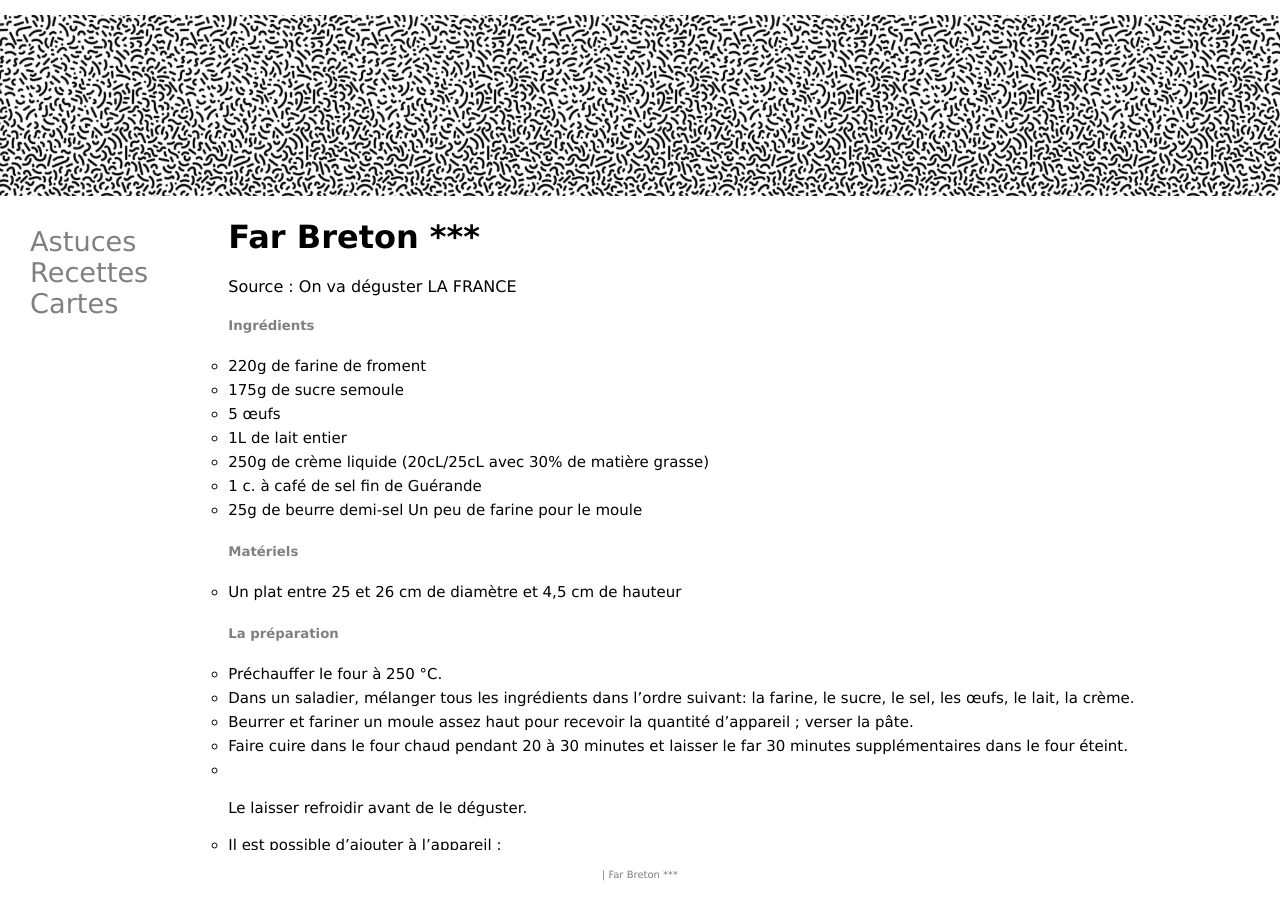
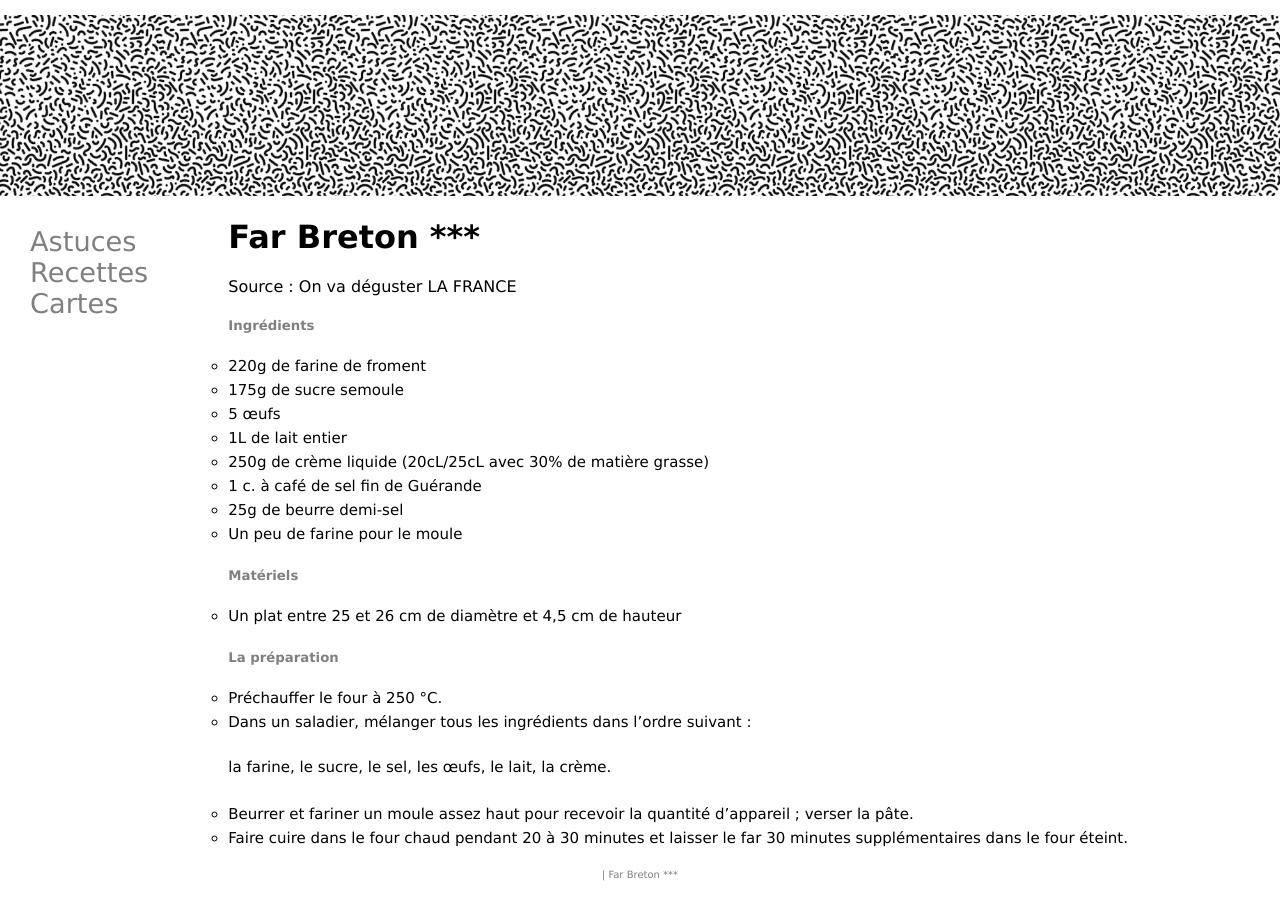
Before and after one commit to DenAff/heol, a Jekyll site: the page built from _posts/recettes/desserts/2020-01-01-far-breton.md, in a window 1280 px wide. Built offline with Jekyll 4.4.1, drawn with Linux system fonts in a browser that asks for light colours.

```diff
--- a/_posts/recettes/desserts/2020-01-01-far-breton.md
+++ b/_posts/recettes/desserts/2020-01-01-far-breton.md
@@ -19,7 +19,7 @@ Source : On va déguster LA FRANCE
 - 250g de crème liquide (20cL/25cL avec 30% de matière grasse)
 - 1 c. à café de sel fin de Guérande
 - 25g de beurre demi-sel
-Un peu de farine pour le moule
+- Un peu de farine pour le moule
 
 ##### Matériels
 
@@ -32,7 +32,8 @@ Un peu de farine pour le moule
 <section id="categories" markdown="1">
 
 - Préchauffer le four à 250 °C.
-- Dans un saladier, mélanger tous les ingrédients dans l'ordre suivant: la farine, le sucre, le sel, les œufs, le lait, la crème.
+- Dans un saladier, mélanger tous les ingrédients dans l'ordre suivant :<br><br>
+la farine, le sucre, le sel, les œufs, le lait, la crème.<br><br>
 - Beurrer et fariner un moule assez haut pour recevoir la quantité d'appareil ; verser la pâte.
 - Faire cuire dans le four chaud pendant 20 à 30 minutes et laisser le far 30 minutes supplémentaires dans le four éteint.
 - Le laisser refroidir avant de le déguster.
```
